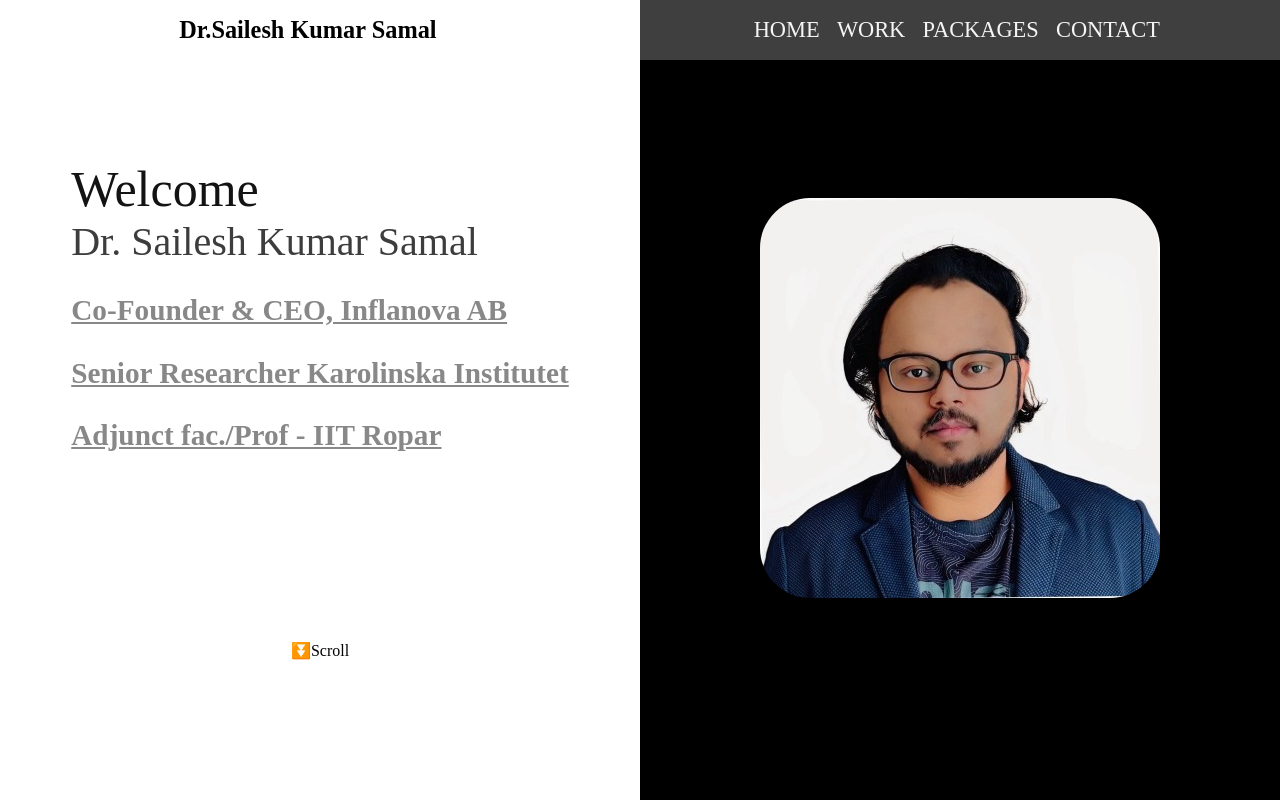
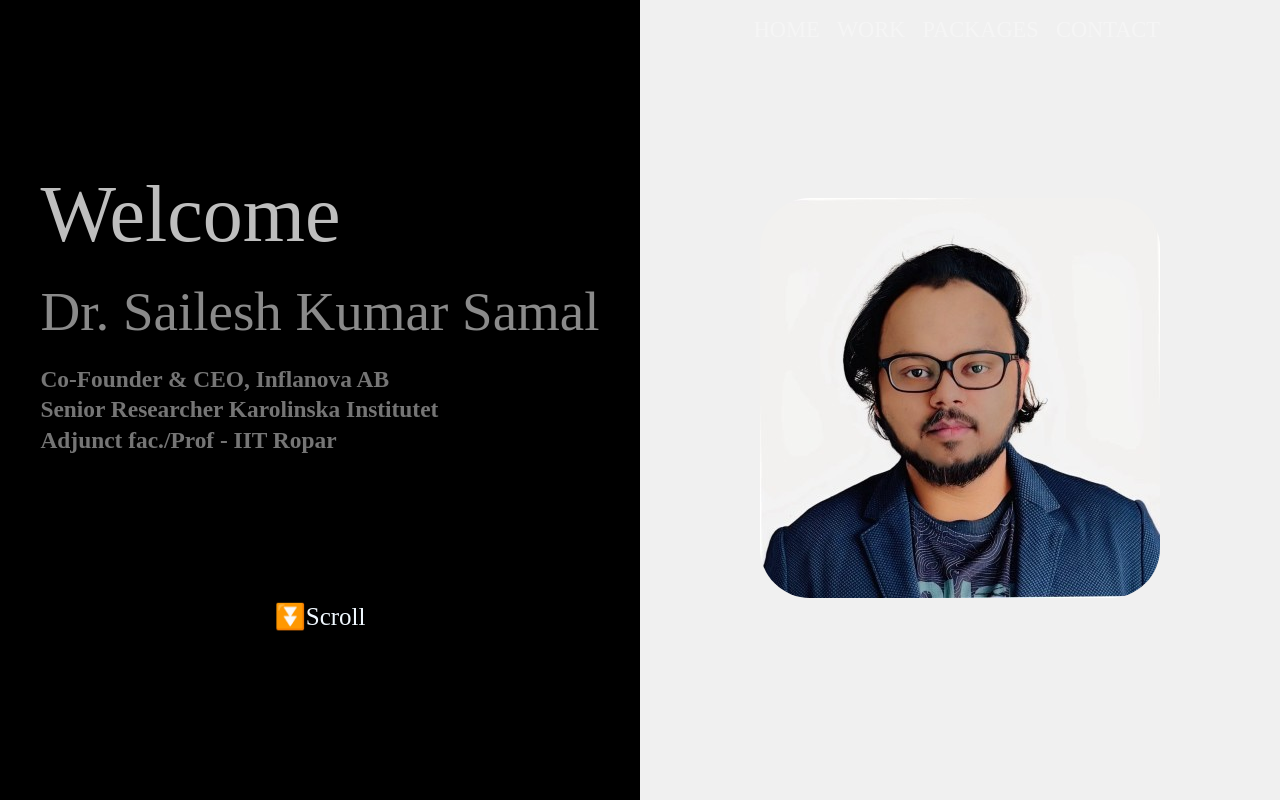
Before and after one commit to kreet1010/Dr_Sailesh_Samal_Portfolio, a React (Create React App) app: page / in a window 1280 px wide. Shown: the top 800 px of the page. Built offline with nearby package versions, Linux system fonts and the light colour scheme.

Commit message:
LandingPage Layout Change

```diff
--- a/src/App.css
+++ b/src/App.css
@@ -25,36 +25,44 @@ body {
 }
 
 .black-div {
-  background: black;
+  background: rgb(240,240,240);
   display: flex;
   justify-content: center;
   align-items: center;
 }
 
 .white-div {
-  background: white;
+  background: black;
   display: flex;
   flex-direction: column;
   justify-content: space-evenly;
   align-items: center;
 }
-.white-div-content{
-  padding:20px
-}
+
 .welcome{
-  font-size: 50px;
-  color: rgb(19, 19, 19);
-
+  font-size: 80px;
+  color: rgb(190, 190, 190);
+  margin-bottom: 20px;
 }
 .name-txt{
-  font-size: 40px;
-  color: rgb(61, 61, 61);
+  font-size: 55px;
+  color: rgb(138, 138, 138);
+}
 
+.scroll_txt{
+  display: flex;
+  align-items: flex-end;
+  justify-content: end;
+  color: aliceblue;
+  font-size: 25px;
 }
 .desigs{
-  color: rgb(136, 136, 136);
-  text-decoration: underline;
-  font-size: 25px;
+  color: rgb(117, 117, 117);
+  font-size: 20px;
+}
+
+.desigs h3{
+  margin-bottom: -20px;
 }
 
 .black-div-content img{
--- a/src/styles/Navbar.css
+++ b/src/styles/Navbar.css
@@ -26,11 +26,11 @@
     top: 0;
     left: 0;
     padding: 1rem 5%;
-    background: rgba(255, 255, 255, 0.247);
+    background: rgba(255, 255, 255, 0);
     display: flex;
     justify-content: space-around;
     align-items: center;
-    z-index: 2000;
+    z-index: 11;
   }
 
   .name {
```
